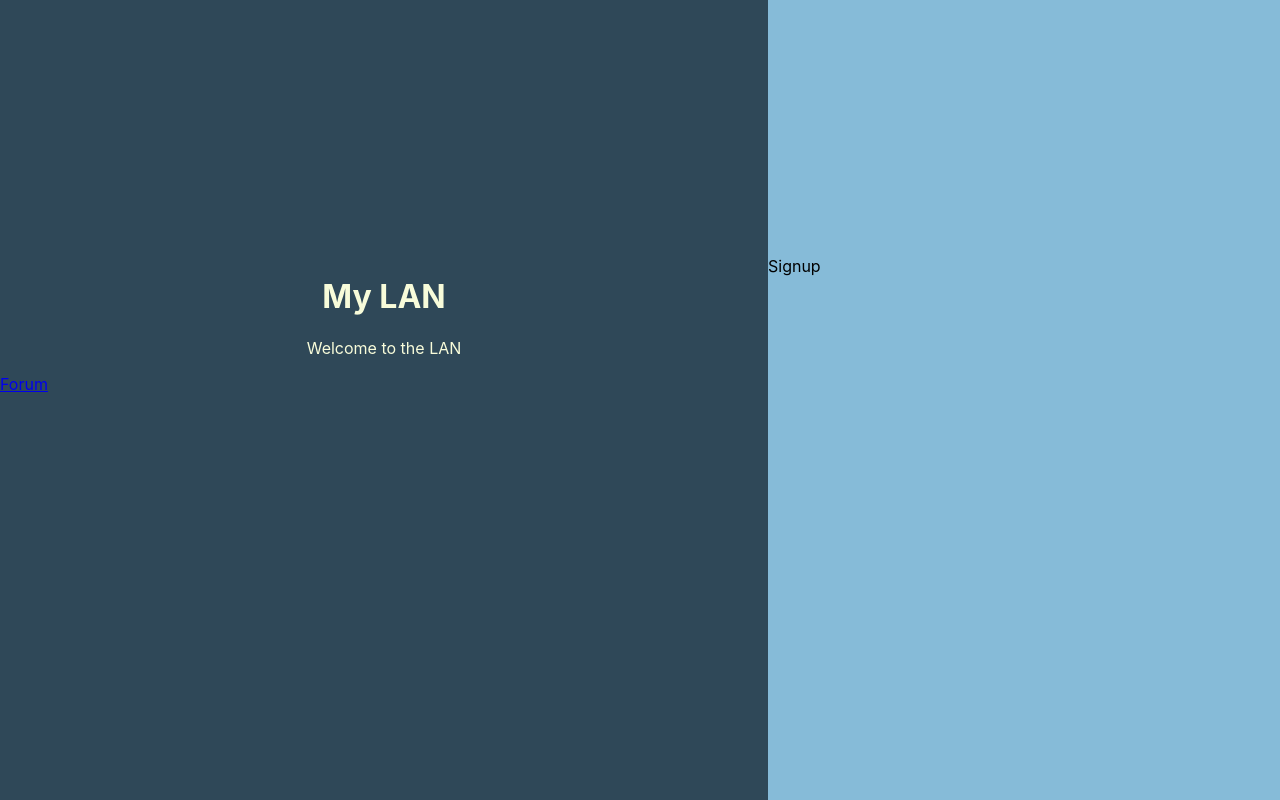
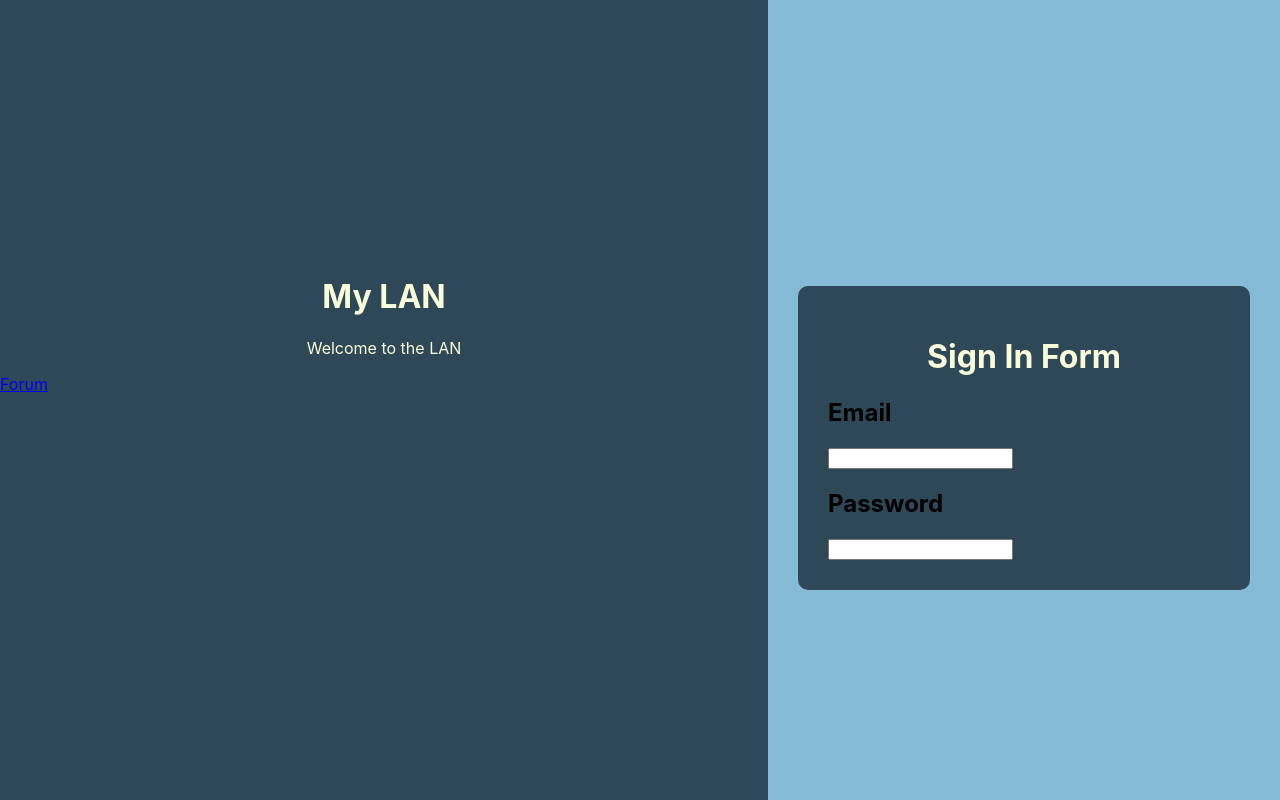
Before and after one commit to DeanBolte/rmitwebproject, a React (Create React App) app: page / in a window 1280 px wide. Built offline with nearby package versions, Linux system fonts and the light colour scheme.

Commit message:
added basic sign in and up forms and css

```diff
--- a/src/App.css
+++ b/src/App.css
@@ -82,3 +82,10 @@ p {
   top: 0;
   overflow-x: hidden;
 }
+
+.sign {
+  background-color: #2F4858;
+  margin: 30px;
+  padding: 30px;
+  border-radius: 10px;
+}
--- a/src/components/LandingForm.js
+++ b/src/components/LandingForm.js
@@ -13,7 +13,7 @@ function SelectSignInOrSignUp(props) {
 const LandingForm = () => {
   return (
     <div>
-      <SelectSignInOrSignUp sign_in_mode={0} />
+      <SelectSignInOrSignUp sign_in_mode={1} />
     </div>
   )
 }
--- a/src/components/Signin.js
+++ b/src/components/Signin.js
@@ -2,7 +2,13 @@ import React from 'react'
 
 const Signin = () => {
   return (
-    <div>Signin</div>
+    <form className='sign sign-in'>
+      <h1 className='logo'>Sign In Form</h1>
+      <h2>Email</h2>
+      <input />
+      <h2>Password</h2>
+      <input />
+    </form>
   )
 }
 
--- a/src/components/Signup.js
+++ b/src/components/Signup.js
@@ -2,7 +2,17 @@ import React from 'react'
 
 const Signup = () => {
   return (
-    <div>Signup</div>
+    <form className='sign sign-up'>
+      <h1 className='logo'>Sign Up Form</h1>
+      <h2>Name</h2>
+      <input />
+      <h2>Email</h2>
+      <input />
+      <h2>Password</h2>
+      <input />
+      <h2>Confirm Password</h2>
+      <input />
+    </form>
   )
 }
 
```
